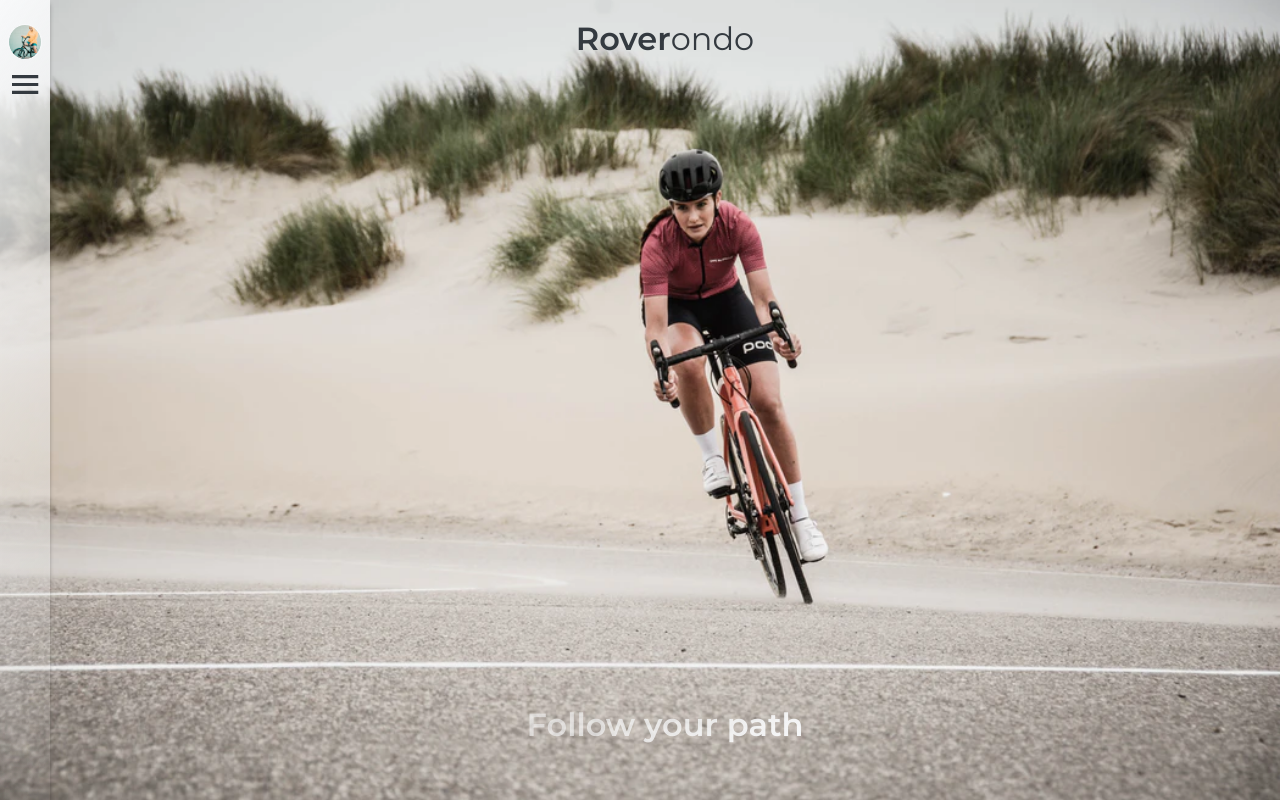
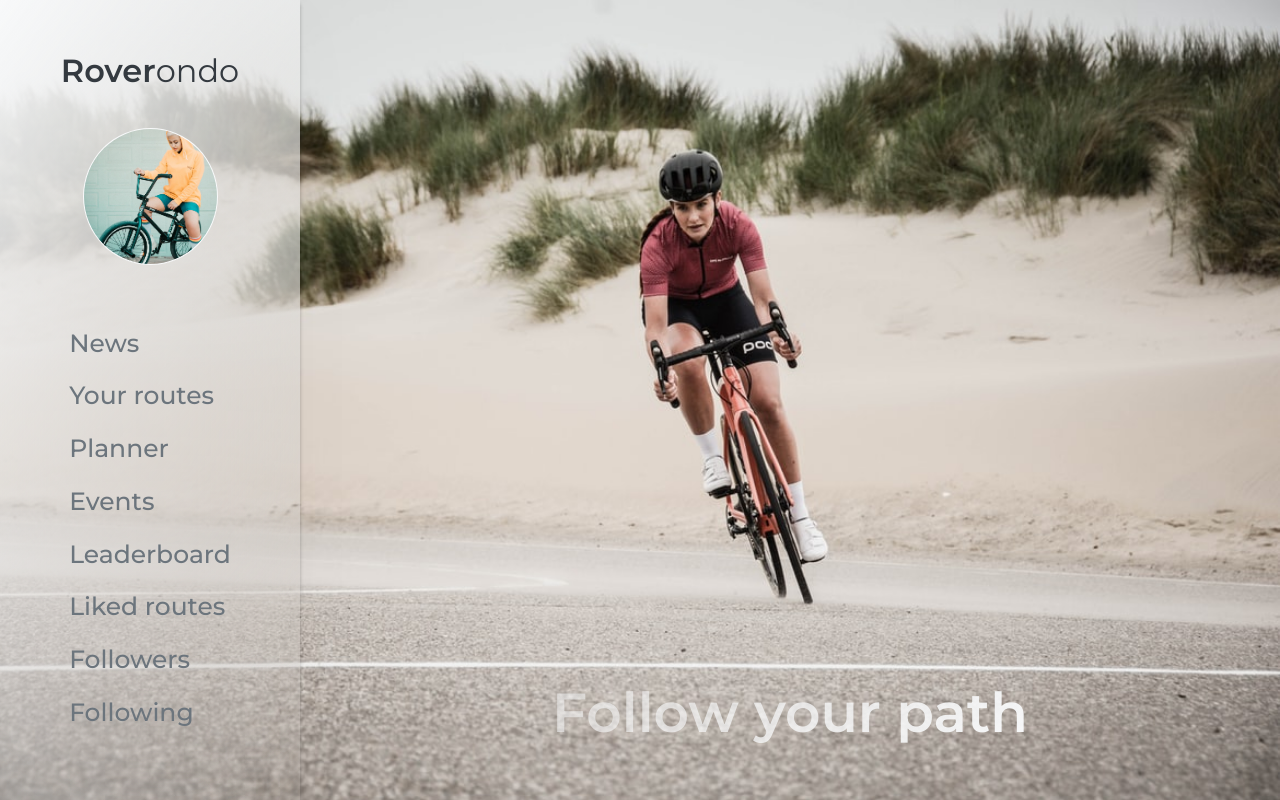
Before and after one commit to Ukasz09/Roverondo-web, an Angular app: page /home in a window 1280 px wide. Built offline with nearby package versions, Linux system fonts and the light colour scheme.

Commit message:
Make home page responsive

```diff
--- a/src/app/modules/home/home.component.html
+++ b/src/app/modules/home/home.component.html
@@ -1,6 +1,7 @@
 <div class="home-container">
+  <ng-container *ngIf="mobileMenuIsVisible; else nativeResolutionMenu">
     <app-aside-mobile (hamburgerMenuClick)="drawer.toggle()" [withAvatar]="!drawerIsOpen"></app-aside-mobile>
-  <mat-drawer-container hasBackdrop="true">
+    <mat-drawer-container hasBackdrop="true" class="mobile-menu">
       <mat-drawer
         #drawer
         mode="over"
@@ -8,30 +9,52 @@
         (openedStart)="onDrawerOpenStart()"
         (closedStart)="onDrawerCloseStart()"
       >
+        <div [ngTemplateOutlet]="drawerMenuContent"></div>
+      </mat-drawer>
+      <mat-drawer-content>
+        <div [ngTemplateOutlet]="pageContent"></div>
+      </mat-drawer-content>
+    </mat-drawer-container>
+  </ng-container>
+
+</div>
+
+<ng-template #nativeResolutionMenu>
+  <div class="native-menu">
+    <div [ngTemplateOutlet]="drawerMenuContent"></div>
+  </div>
+  <div [ngTemplateOutlet]="pageContent"></div>
+</ng-template>
+
+<ng-template #drawerMenuContent>
   <div class="user-info">
+    <h1 *ngIf="!mobileMenuIsVisible" class="logo">
+      <app-logo-text></app-logo-text>
+    </h1>
     <div class="avatar-wrapper">
       <app-profile-avatar-logged-user></app-profile-avatar-logged-user>
     </div>
-        <h3 class="username">Johnny Doe</h3>
+    <h4 *ngIf="mobileMenuIsVisible" class="username">Johnny Doe</h4>
   </div>
   <ul class="drawer-links">
-        <li><h2>News</h2></li>
-        <li><h2>Your routes</h2></li>
-        <li><h2>Planner</h2></li>
-        <li><h2>Events</h2></li>
-        <li><h2>Leaderboad</h2></li>
-        <li><h2>Liked routes</h2></li>
-        <li><h2>Followers</h2></li>
-        <li><h2>Following</h2></li>
+    <li><h3 class="link">News</h3></li>
+    <li><h3 class="link">Your routes</h3></li>
+    <li><h3 class="link">Planner</h3></li>
+    <li><h3 class="link">Events</h3></li>
+    <li><h3 class="link">Leaderboard</h3></li>
+    <li><h3 class="link">Liked routes</h3></li>
+    <li><h3 class="link">Followers</h3></li>
+    <li><h3 class="link">Following</h3></li>
   </ul>
-    </mat-drawer>
-    <mat-drawer-content>
+</ng-template>
+
+<ng-template #pageContent>
   <div class="home-content">
-        <h1 class="logo"><app-logo-text></app-logo-text></h1>
-        <div class="sub-logo-container">
-          <h1 class="sub-logo">Follow your path</h1>
+    <h1 *ngIf="mobileMenuIsVisible" class="logo">
+      <app-logo-text></app-logo-text>
+    </h1>
+    <div class="sub-logo">
+      <h3 class="text">Follow your path</h3>
     </div>
   </div>
-    </mat-drawer-content>
-  </mat-drawer-container>
-</div>
+</ng-template>
--- a/src/app/modules/home/home.component.scss
+++ b/src/app/modules/home/home.component.scss
@@ -1,6 +1,15 @@
 @use "/src/app/shared/styles/abstracts/mixins";
 @use "/src/app/shared/styles/abstracts/functions";
 @use "/src/app/shared/styles/abstracts/variables";
+
+$sub-logo-margin: 3.5rem;
+
+.home-container {
+  @include mixins.bg-fill();
+  @include mixins.max-viewport();
+  background-image: functions.image("home.jpg");
+  display: flex;
+  flex-direction: row;
 
   .home-content {
     display: flex;
@@ -10,26 +19,62 @@
     transition: 0.25s;
     height: 100%;
     flex: 1;
-}
 
-.sub-logo-container {
+    .sub-logo {
       flex: 1;
       display: flex;
       flex-direction: column;
       justify-content: flex-end;
+
+      .text {
+        @include mixins.gradient-text($gradient: variables.$glass-light-bg);
+        margin-bottom: $sub-logo-margin;
+        font-weight: 600;
+
+        @include mixins.media(xs-small) {
+          font-size: map-get(variables.$font-size, h2);;
         }
 
-.sub-logo {
-  @include mixins.gradient-text($gradient: variables.$glass-light-bg);
-  margin-bottom: 3.5rem;
+        @include mixins.media(xs-medium) {
+          font-size: map-get(variables.$font-size, h1);;
         }
 
-.home-container {
-  @include mixins.bg-fill();
-  @include mixins.max-viewport();
-  background-image: functions.image("home.png");
-  display: flex;
-  flex-direction: row;
+        @include mixins.media(sm-large) {
+          font-size: 45px
+        }
+
+        @include mixins.media(md-large) {
+          font-size: 55px
+        }
+
+        @include mixins.media(lg-large) {
+          font-size: 65px;
+          margin-bottom: 2.5rem;
+        }
+
+      }
+    }
+  }
+
+  $drawer-padding-y: 1.5rem;
+
+  .drawer {
+    @include mixins.glass-effect(variables.$glass-lighter-bg);
+    width: 100%;
+    border-radius: 0 25px 25px 0;
+    padding: $drawer-padding-y 1.75rem;
+
+    @include mixins.media(xs-small) {
+      width: 80%;
+    }
+
+    @include mixins.media(xs-large) {
+      width: 70%;
+    }
+
+    @include mixins.media(sm-xsmall) {
+      width: 55%;
+    }
   }
 
   mat-drawer-content,
@@ -41,19 +86,19 @@ mat-drawer-container {
     width: 100%;
   }
 
-$drawer-padding-y: 1.5rem;
-
-.drawer {
-  @include mixins.glass-effect(variables.$glass-lighter-bg);
-  width: 80%;
-  border-radius: 0 25px 25px 0;
-  padding: $drawer-padding-y 1.75rem;
-}
-
   .user-info {
     display: flex;
     flex-direction: row;
     margin-bottom: 2 * $drawer-padding-y;
+
+    .avatar-wrapper {
+      width: 65px;
+      margin-right: 1rem;
+    }
+
+    .username {
+      margin: auto 0;
+    }
   }
 
   .drawer-links {
@@ -64,17 +109,48 @@ $drawer-padding-y: 1.5rem;
     li {
       padding-bottom: 1.5rem;
 
-    h2 {
+      .link {
         font-weight: 500;
       }
     }
   }
 
+  //TODO: refactor - split classes on mobile and native
+
+  .native-menu {
+    $margin: 2rem;
+
+    @include mixins.glass-effect(variables.$glass-lighter-bg);
+    @include mixins.py($margin);
+    width: 300px;
+
+    .user-info {
+      flex-direction: column;
+
       .avatar-wrapper {
-  width: 25%;
-  margin-right: 1rem;
+        width: 135px;
+        margin: auto;
+        @include mixins.my($margin/2);
       }
 
       .username {
         margin: auto 0;
       }
+
+      .logo {
+        display: flex;
+        justify-content: center;
+      }
+    }
+
+    .drawer-links {
+      width: fit-content;
+      margin: auto;
+
+      .link {
+        color: variables.$text-muted-color;
+      }
+    }
+
+  }
+}
--- a/src/app/modules/home/home.component.ts
+++ b/src/app/modules/home/home.component.ts
@@ -1,16 +1,23 @@
-import { Component, OnInit } from '@angular/core';
+import { Component, HostListener, OnInit } from "@angular/core";
 
 @Component({
-  selector: 'app-home',
-  templateUrl: './home.component.html',
-  styleUrls: ['./home.component.scss'],
+  selector: "app-home",
+  templateUrl: "./home.component.html",
+  styleUrls: ["./home.component.scss"]
 })
 export class HomeComponent implements OnInit {
   public drawerIsOpen = false;
+  public mobileMenuIsVisible = true;
 
-  constructor() {}
+  private pcResolutionThreshold = 960;
+  // private pcResolutionThreshold = 720;
 
-  ngOnInit(): void {}
+  constructor() {
+  }
+
+  ngOnInit(): void {
+    this.updateMobileMenuVisibility(window.innerWidth);
+  }
 
   public onDrawerOpenStart(): void {
     this.drawerIsOpen = true;
@@ -19,4 +26,16 @@ export class HomeComponent implements OnInit {
   public onDrawerCloseStart(): void {
     this.drawerIsOpen = false;
   }
+
+  @HostListener("window:resize", ["$event"])
+  private onResize(event: any) {
+    this.updateMobileMenuVisibility(event.target.innerWidth);
+  }
+
+  private updateMobileMenuVisibility(width: number): void {
+    this.mobileMenuIsVisible = width < this.pcResolutionThreshold;
+    if (!this.mobileMenuIsVisible) {
+      this.drawerIsOpen = false;
+    }
+  }
 }
--- a/src/app/shared/components/glass-card/glass-card.component.html
+++ b/src/app/shared/components/glass-card/glass-card.component.html
@@ -1,7 +1,7 @@
 <mat-card class="glass-card">
   <mat-card-header class="header">
     <mat-card-title>
-      <h3>{{ headerText }}</h3>
+      <h4>{{ headerText }}</h4>
     </mat-card-title>
   </mat-card-header>
   <mat-card-content>
--- a/src/app/shared/styles/abstracts/_mixins.scss
+++ b/src/app/shared/styles/abstracts/_mixins.scss
@@ -32,9 +32,19 @@
   padding-bottom: $size;
 }
 
+@mixin my($size) {
+  margin-top: $size;
+  margin-bottom: $size;
+}
+
 @mixin px($size) {
   padding-left: $size;
   padding-right: $size;
+}
+
+@mixin mx($size) {
+  margin-left: $size;
+  margin-right: $size;
 }
 
 @mixin max-viewport {
@@ -49,11 +59,6 @@
   backdrop-filter: blur(150px);
 }
 
-@mixin svg-fix {
-  display: block;
-  margin: auto;
-}
-
 @mixin media($size) {
   @media (min-width: #{map-get(variables.$breakpoints, $size)}) {
     @content;
--- a/src/app/shared/styles/abstracts/_variables.scss
+++ b/src/app/shared/styles/abstracts/_variables.scss
@@ -17,6 +17,16 @@ $breakpoints: (
   lg-small: 1440px,
   lg-large: 1600px,
 );
+$font-size: (
+  h1: 35px,
+  h2: 30px,
+  h3: 25px,
+  h4: 20px,
+  h5: 18px,
+  h6: 12px,
+  h7: 7px,
+);
+
 
 /* Assets
 ============================================= */
@@ -27,6 +37,7 @@ $base-assets-url: "/assets/" !default;
 $accent-color: #ecb767;
 $primary-color: #f8f9fa;
 $text-primary-color: #343a40;
+$text-muted-color: #6C757D;
 $glass-light-bg: linear-gradient(124.72deg, $primary-color 0%, rgba(248, 249, 250, 0.5) 100%);
 $webkit-glass-light-bg: -webkit-linear-gradient(124.72deg, $primary-color 0%, rgba(248, 249, 250, 0.5) 100%);
 $glass-lighter-bg: linear-gradient(124.72deg, $primary-color 0%, rgba(248, 249, 250, 0) 100%);
--- a/src/app/shared/styles/base/_base.scss
+++ b/src/app/shared/styles/base/_base.scss
@@ -51,26 +51,26 @@ h5 {
 }
 
 h1 {
-  font-size: 35px;
+  font-size: map-get(variables.$font-size, h1);
   font-weight: 600;
 }
 
 h2 {
-  font-size: 25px;
+  font-size: map-get(variables.$font-size, h2);
   font-weight: 600;
 }
 
 h3 {
-  font-size: 20px;
+  font-size: map-get(variables.$font-size, h3);
   font-weight: 500;
 }
 
 h4 {
-  font-size: 12px;
+  font-size: map-get(variables.$font-size, h4);
   font-weight: 500;
 }
 
 h5 {
-  font-size: 7px;
+  font-size: map-get(variables.$font-size, h5);
   font-weight: 500;
 }
```
Also changed, not shown: src/assets/images/home.jpg (added), src/assets/images/home.png (deleted). Lines whose indentation alone changed are shown as unchanged.
